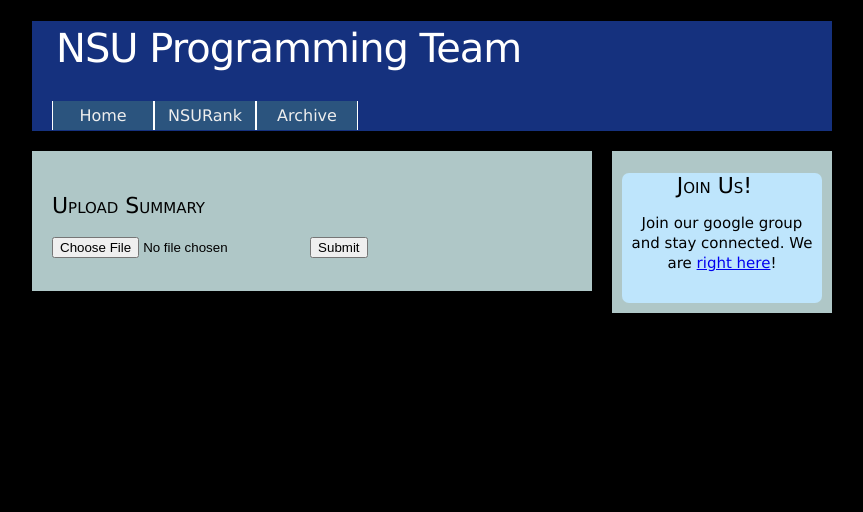
After one commit to fatmabetul/contesthub, a Python web app: template templates/addsummary.html in a window 1280 px wide. The commit adds this page. Shown: the top 512 px of the page, without its empty margins (208-1071 px from the left). Run offline with Jinja, Linux system fonts and the light colour scheme; the template is opened without the code that fills it, so the values that code supplies are empty; some libraries are stand-ins or nearby versions.

Commit message:
added addstory, addsummary

```diff
--- a/handlers/__init__.py
+++ b/handlers/__init__.py
@@ -1,3 +1,4 @@
 from hello import Hello
 from frontpage import FrontPage
 from addstory import AddStory
+from addsummary import AddSummary
--- a/handlers/addstory.py
+++ b/handlers/addstory.py
@@ -20,10 +20,6 @@ class AddStory( webapp.RequestHandler ):
 
 
     def post(self):
-        template_values = {
-            'is_debug' : conf.DEBUG
-        }
-
         months = [ 'Jan', 'Feb', 'Mar', 'Apr', 'May', 'Jun', 'Jul', 'Aug', \
                     'Sep', 'Oct', 'Nov', 'Dec' ]
 
--- a/main.py
+++ b/main.py
@@ -4,12 +4,13 @@ from google.appengine.ext.webapp.util import run_wsgi_app
 import os
 import conf
 from handlers import FrontPage, Hello
-from handlers import AddStory
+from handlers import AddStory, AddSummary
 
 __application__ = webapp.WSGIApplication(
     [
         ('/hello', Hello),
         ('/addstory', AddStory),
+        ('/addsummary', AddSummary),
         ('/', FrontPage),
     ],
     debug=conf.DEBUG)
--- a/static/css/main.css
+++ b/static/css/main.css
@@ -16,6 +16,7 @@ html, form, fieldset {
     left-margin: 20px;
     right-margin: 20px;
     padding: 20px;
+    min-height: 100px;
 }
 
 
@@ -226,6 +227,12 @@ ul#navbar li a:hover {
 	font-variant: small-caps; text-transform: none; font-weight: 100; margin-bottom: 0;
 }
 
+.normalheadleft h3 {
+    text-align: left;
+    margin-right: 15px;
+    font-size: 22px;
+	font-variant: small-caps; text-transform: none; font-weight: 100; margin-bottom: 0;
+}
 
 #list2 { width:600px; }
 #list2 ol { font-style:italic; font-family:Georgia, Times, serif; font-size:24px; color:black;  }
--- a/templates/addstory.html
+++ b/templates/addstory.html
@@ -4,7 +4,10 @@
 {% block body %}
         {% block leftcolumn %}
 
+
             <form class="formbox" method="post" action="/addstory" accept-charset="utf-8">
+
+                <div class="normalheadleft"> <h3>Add Story</h3> </div> <br>
 
                 Heading <br> <input type='text' name ='heading' style="width:400px"> <br>
                 Content <br> <textarea name="content" rows="7" cols="40" style="width:400px"></textarea>
--- /dev/null
+++ b/templates/addsummary.html
@@ -0,0 +1,14 @@
+{% extends "base.html" %}
+
+{% block body %}
+        {% block leftcolumn %}
+
+            <form class="formbox" method="post" action="/addsummary">
+
+                <div class="normalheadleft"> <h3>Upload Summary</h3> </div> <br>
+                <input type="file" name="summary"/>
+                <input type="submit" value="Submit">
+            </form>
+
+        {% endblock %}
+{% endblock %}
```
Also changed, not shown: handlers/addsummary.py (added, +39 -0 lines), model.py (+17 -0 lines), 1 other file.
